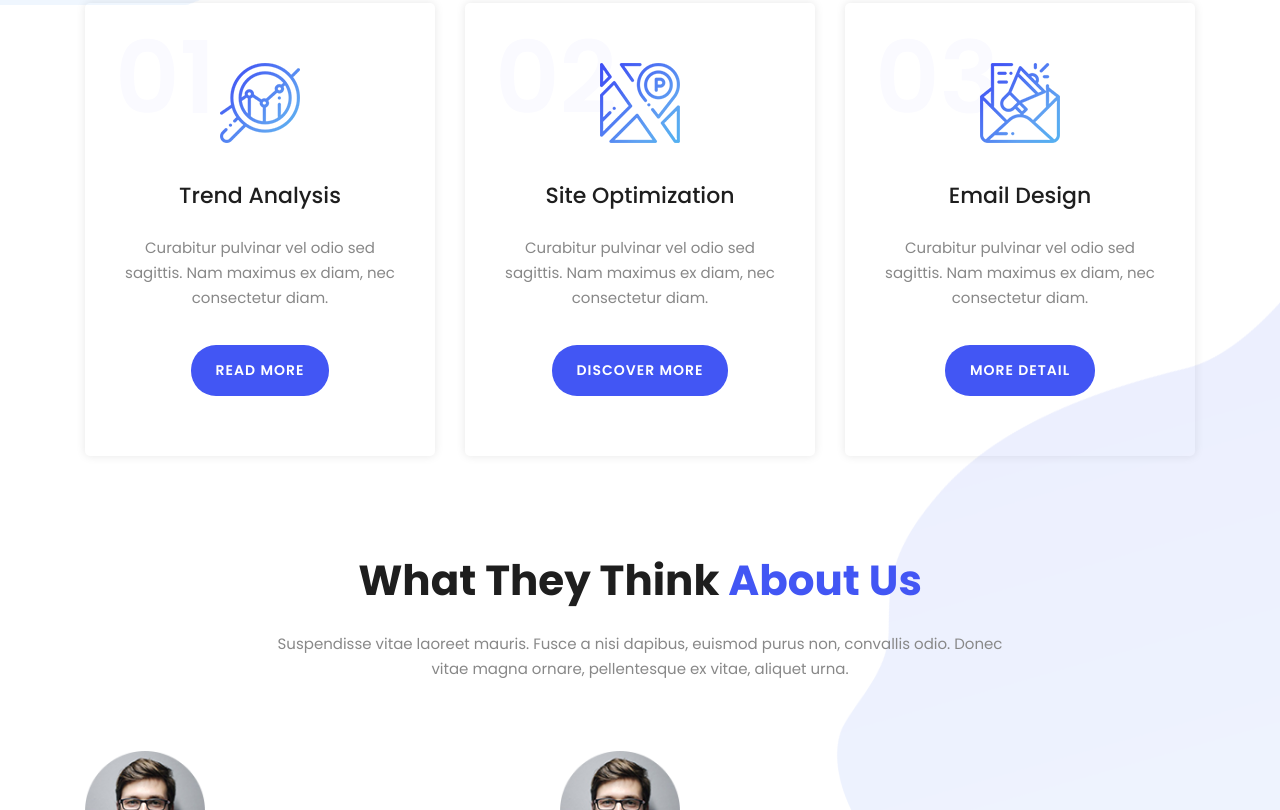
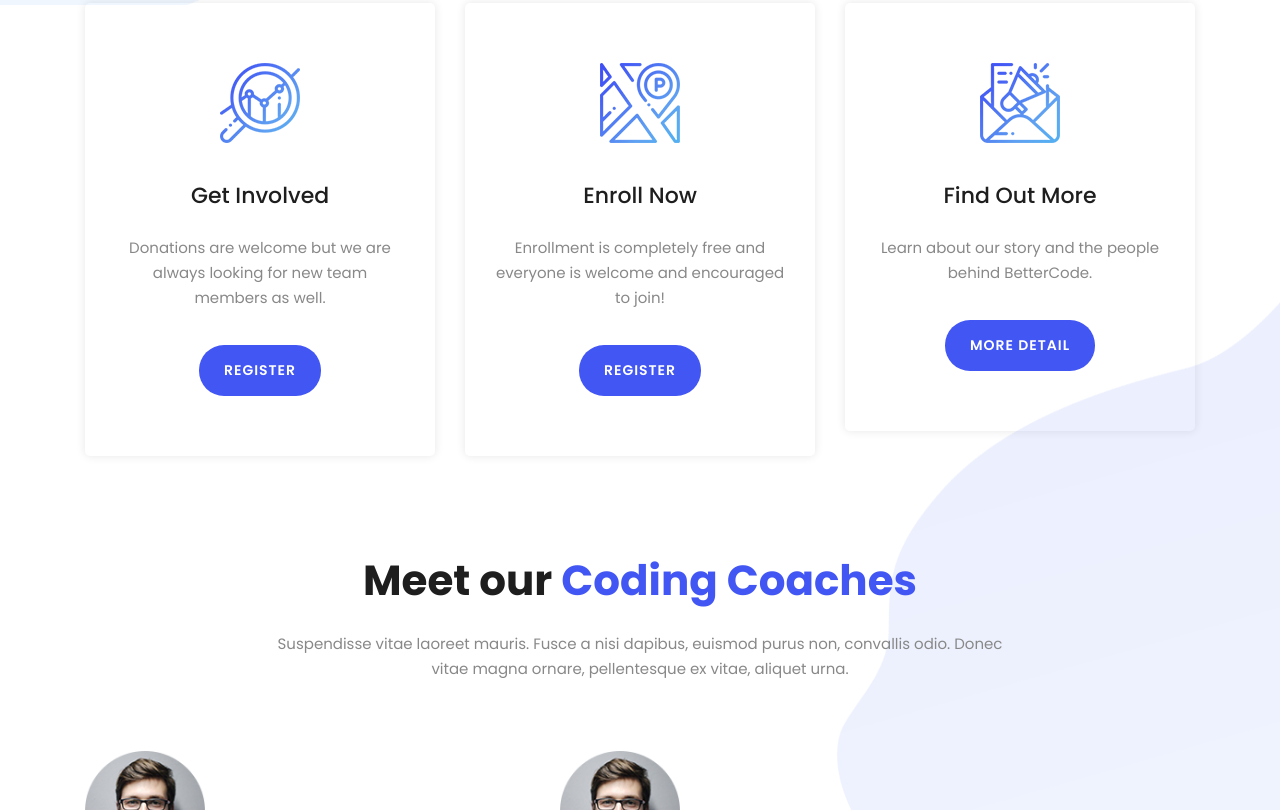
Before and after one commit to BetterCodeClass/BetterCodeClass.github.io, a plain HTML site: page index.html in a window 1280 px wide. Shown: the part 1475-2285 px from the top of the page. Drawn offline with Linux system fonts and the light colour scheme.

Commit message:
Add Wording for Cards Section
Co-authored-by: Ben Ostrovsky <Ben-Ostrovsky@users.noreply.github.com>

```diff
--- a/index.html
+++ b/index.html
@@ -120,7 +120,7 @@ https://templatemo.com/tm-540-lava-landing-page
                         <li data-scroll-reveal="enter right move 30px over 0.6s after 0.4s">
                             <img src="assets/images/about-icon-01.png" alt="">
                             <div class="text">
-                                <h4>Vestibulum pulvinar rhoncus</h4>
+                                <h4>For Kids, From Kids</h4>
                                 <p>Please do not redistribute this template ZIP file for a download purpose. You may <a
                                 rel="nofollow" href="https://templatemo.com/contact" target="_parent">contact</a> us for
                             additional licensing of our template or to get a PSD file.</p>
@@ -159,12 +159,12 @@ https://templatemo.com/tm-540-lava-landing-page
                         data-scroll-reveal="enter left move 30px over 0.6s after 0.4s">
                         <div class="features-item">
                             <div class="features-icon">
-                                <h2>01</h2>
+                                <h2>  </h2>
                                 <img src="assets/images/features-icon-1.png" alt="">
-                                <h4>Trend Analysis</h4>
-                                <p>Curabitur pulvinar vel odio sed sagittis. Nam maximus ex diam, nec consectetur diam.</p>
+                                <h4>Get Involved</h4>
+                                <p>Donations are welcome but we are always looking for new team members as well.</p>
                                 <a href="#testimonials" class="main-button">
-                                    Read More
+                                    Register
                                 </a>
                             </div>
                         </div>
@@ -173,12 +173,12 @@ https://templatemo.com/tm-540-lava-landing-page
                         data-scroll-reveal="enter bottom move 30px over 0.6s after 0.4s">
                         <div class="features-item">
                             <div class="features-icon">
-                                <h2>02</h2>
+                                <h2>  </h2>
                                 <img src="assets/images/features-icon-2.png" alt="">
-                                <h4>Site Optimization</h4>
-                                <p>Curabitur pulvinar vel odio sed sagittis. Nam maximus ex diam, nec consectetur diam.</p>
+                                <h4>Enroll Now</h4>
+                                <p>Enrollment is completely free and everyone is welcome and encouraged to join!</p>
                                 <a href="#testimonials" class="main-button">
-                                    Discover More
+                                    Register
                                 </a>
                             </div>
                         </div>
@@ -187,10 +187,10 @@ https://templatemo.com/tm-540-lava-landing-page
                         data-scroll-reveal="enter right move 30px over 0.6s after 0.4s">
                         <div class="features-item">
                             <div class="features-icon">
-                                <h2>03</h2>
+                                <h2>  </h2>
                                 <img src="assets/images/features-icon-3.png" alt="">
-                                <h4>Email Design</h4>
-                                <p>Curabitur pulvinar vel odio sed sagittis. Nam maximus ex diam, nec consectetur diam.</p>
+                                <h4> Find Out More</h4>
+                                <p>Learn about our story and the people behind BetterCode.</p>
                                 <a href="#testimonials" class="main-button">
                                     More Detail
                                 </a>
@@ -210,7 +210,7 @@ https://templatemo.com/tm-540-lava-landing-page
             <div class="row">
                 <div class="col-lg-8 offset-lg-2">
                     <div class="center-heading">
-                        <h2>What They Think <em>About Us</em></h2>
+                        <h2>Meet our <em>Coding Coaches</em></h2>
                         <p>Suspendisse vitae laoreet mauris. Fusce a nisi dapibus, euismod purus non, convallis odio.
                             Donec vitae magna ornare, pellentesque ex vitae, aliquet urna.</p>
                     </div>
```
